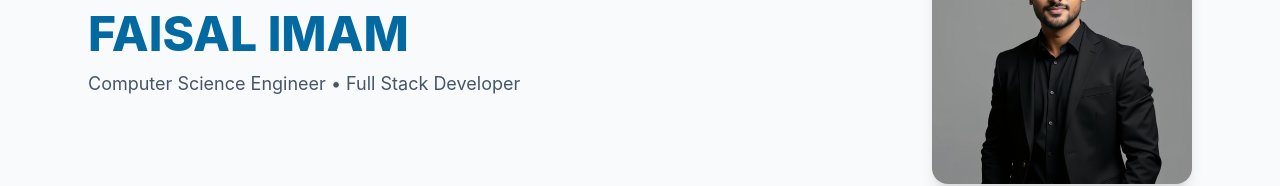
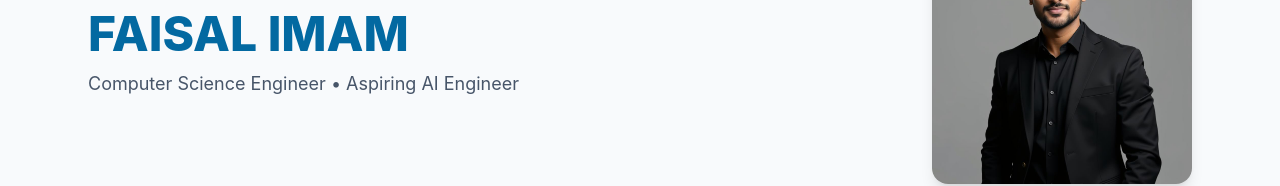
Before and after one commit to faisalimam1/Faisal-portfolio, a Next.js app: page / in a window 1280 px wide. Shown: the part 199-385 px from the top of the page. Built offline with nearby package versions, Linux system fonts and the light colour scheme.

Commit message:
Update siteData.js

```diff
--- a/src/data/siteData.js
+++ b/src/data/siteData.js
@@ -1,6 +1,6 @@
 export const HERO = {
   name: 'FAISAL IMAM',
-  tagline: 'Computer Science Engineer • Full Stack Developer',
+  tagline: 'Computer Science Engineer • Aspiring AI Engineer',
   photo: '/assets/faisal_dp.jpg',
   long: `I am Faisal Imam, a Computer Science Engineer who focuses on system programming, full stack development and applied AI. I enjoy designing backends that scale and frontends that are intuitive. I have led teams and projects from concept to deployment. My notable roles include Finance Head for Cambrian Open House 2025 and Co-organizer for TEDx 2025. Outside of work I play badminton and train at the gym. I am detail oriented, a clear communicator and driven by solving real world problems.`,
   location: 'Bangalore, India',
```
